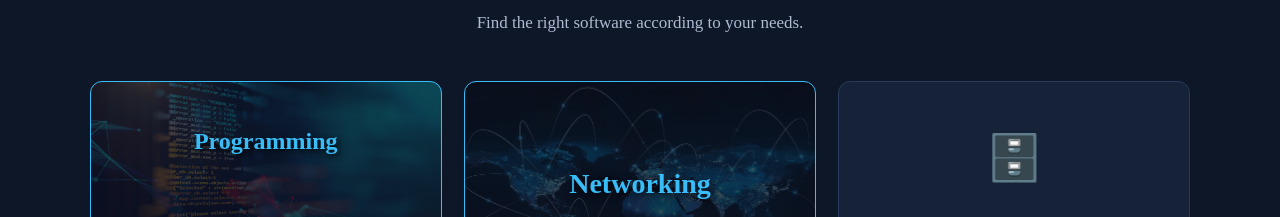
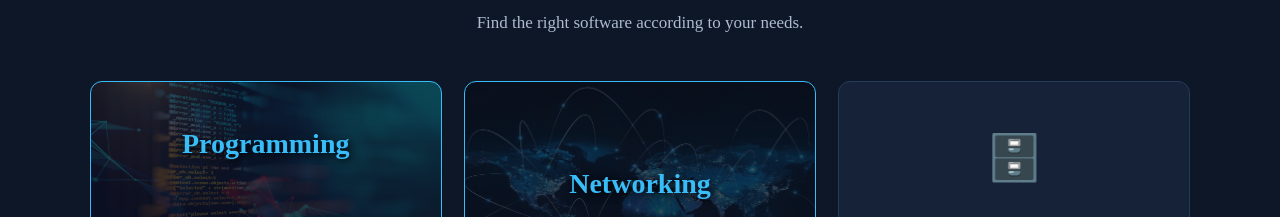
Before and after one commit to kainthg/Software-Hub, a plain HTML site: page index.html in a window 1280 px wide. Shown: the part 816-1033 px from the top of the page. Drawn offline with Linux system fonts and the light colour scheme.

Commit message:
Update index.html

```diff
--- a/index.html
+++ b/index.html
@@ -49,7 +49,7 @@
                     background-position: center;
                     border: 1px solid #38bdf8;
                 ">
-                    <h3 style="text-shadow: 2px 2px 6px rgba(0,0,0,0.9);">Programming</h3>
+                    <h3 style="text-shadow: 2px 2px 8px rgba(0,0,0,1); font-size: 28px; margin: 0;">Programming</h3>
                 </a>
 
                 <a href="./networking.html" class="category-card" style="
```
